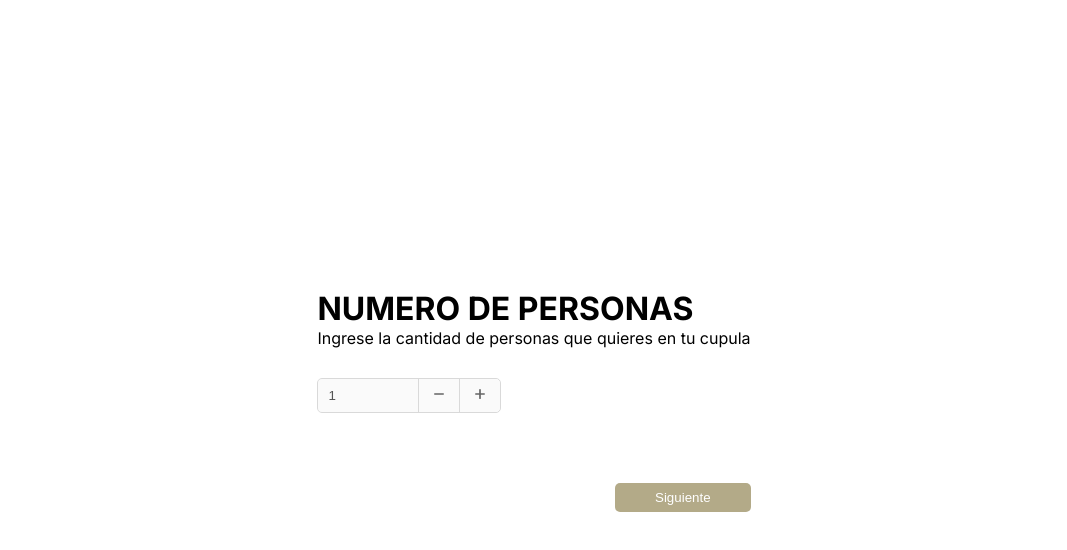
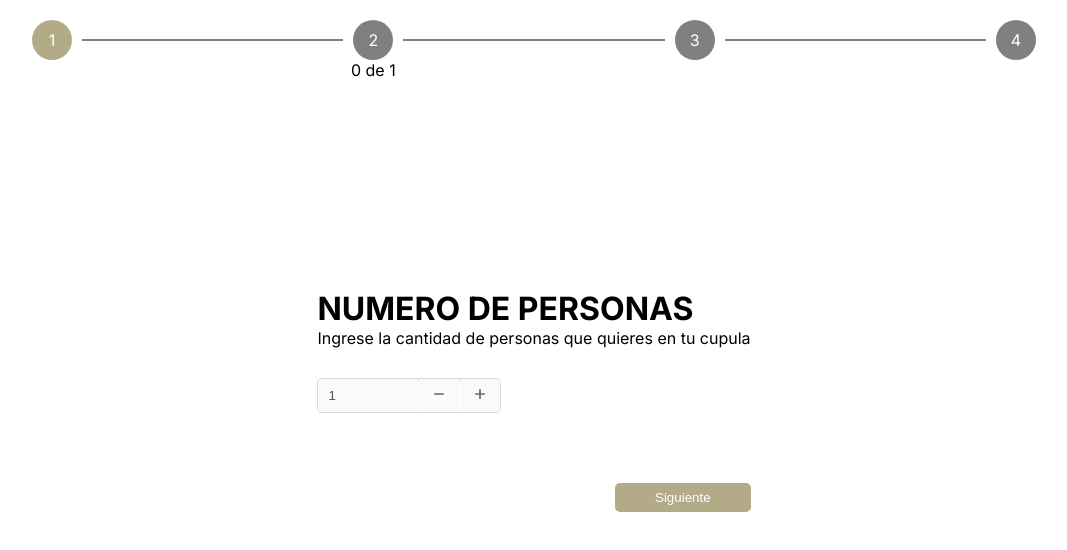
Before and after one commit to emirod1955/cube-color-configurator, a React (Vite) app: page / in a window 1280 px wide. Shown: the top 550 px of the page, without its empty margins (106-1173 px from the left). Built offline with nearby package versions, Linux system fonts and the light colour scheme.

Commit message:
progress bar

```diff
--- a/package.json
+++ b/package.json
@@ -12,7 +12,7 @@
   "dependencies": {
     "@react-spring/three": "^9.7.5",
     "@react-spring/web": "^9.7.5",
-    "@react-three/drei": "^10.0.6",
+    "@react-three/drei": "^10.0.7",
     "@react-three/fiber": "^9.0.4",
     "react": "^19.0.0",
     "react-dom": "^19.0.0",
--- a/src/App.jsx
+++ b/src/App.jsx
@@ -1,11 +1,12 @@
 // App.jsx
-import React from "react";
 import { Scene } from "./components/scene";  // Import the Scene component
-
 
 //import steps
 import { Step1 } from "./components/Step1/Step1";
 import { Step2 } from "./components/Step2/Step2";
+import { Step3 } from "./components/Step3/Step3";
+
+import {Progress} from "./components/Progress/Progress";
 
 //import context
 import { useForm, FormProvider } from "./components/context/FormContext";
@@ -15,7 +16,8 @@ const FormSteps = () => {
 
   let steps = [
     <Step1 key="1" />,
-    <Scene key={10} />
+    <Step3 key={10}/>,
+    <Scene key={11} />
   ];
 
   let arrPersons = []
@@ -44,6 +46,7 @@ function App() {
 
   return (
     <FormProvider>
+      <Progress/>
       <FormSteps />
     </FormProvider>
   );
--- a/src/components/Model.jsx
+++ b/src/components/Model.jsx
@@ -1,4 +1,4 @@
-import React, { useMemo } from "react";
+import { useMemo } from "react";
 import { useGLTF } from "@react-three/drei";
 import { clone } from "three/examples/jsm/utils/SkeletonUtils.js";
 import * as THREE from "three";
@@ -89,7 +89,7 @@ const Model = ({ position, color, size, gender, onClick, onDragStart, onDragEnd
       }}
     >
       {/* Render the 3D model */}
-      <primitive object={person} />
+      <primitive object={person}/>
 
     </a.group>
   );
--- /dev/null
+++ b/src/components/Progress/Progress.css
@@ -0,0 +1,53 @@
+.progress{
+  height: 10vh;
+  display: flex;
+  justify-content: center;
+  position: absolute;
+  width: 100%;
+  z-index: 100;
+}
+
+.step {
+  /* Default styles for steps */
+  width: 4rem;
+  height: 4rem;
+  border-radius: 50%;
+  display: flex;
+  align-items: center;
+  justify-content: center;
+  background-color: gray; /* Default background color */
+  color: white;
+  margin: 0 1rem;
+}
+
+.step.active {
+  background-color: #B3AA88;
+  color: white; /* Text color for active step */
+}
+
+.progressBar {
+  display: flex;
+  justify-content: space-between;
+  align-items: center;
+  width: 80%;
+}
+
+.line {
+  flex-grow: 1;
+  height: .2rem;
+  background-color: gray; /* Default line color */
+}
+
+.line.active {
+  background-color: #B3AA88;
+}
+
+.progressStep2 p{
+  position: absolute;
+  top: 6rem;
+}
+
+.progressStep2{
+  display: flex;
+  justify-content: center;
+}
--- /dev/null
+++ b/src/components/Progress/Progress.jsx
@@ -0,0 +1,49 @@
+import { useForm } from "../context/FormContext";
+
+//import styles
+import './Progress.css'
+
+function Progress() {
+    const { step, persons } = useForm();
+
+    return (
+        <div className="progress">
+            <div className="progressBar">
+                <div className={`step ${step >= 1 ? "active" : ""}`}>
+                    <span>1</span>
+                </div>
+
+                <div className={`line ${step > 1 ? "active" : ""}`}></div>
+
+                <div className="progressStep2">
+                    <div className={`step ${step > 1 ? "active" : ""}`}>
+                        2
+                    </div>
+                    <p>
+                    {
+                        step > 1 && step <= persons.length + 1
+                        ? step - 1
+                        : step > persons.length + 1
+                        ? persons.length
+                        : "0"}{" "} de {persons.length}
+                    </p>
+                </div>
+
+                <div className={`line ${step >= persons.length + 2 ? "active" : ""}`}></div>
+
+                <div className={`step ${step >= persons.length + 2 ? "active" : ""}`}>
+                    <span>3</span>
+                </div>
+
+                <div className={`line ${step >= persons.length + 3 ? "active" : ""}`}></div>
+
+
+                <div className={`step ${step >= persons.length + 3 ? "active" : ""}`}>
+                    <span>4</span>
+                </div>
+            </div>
+        </div>
+    );
+}
+
+export { Progress };
--- a/src/components/Step2/Step2.jsx
+++ b/src/components/Step2/Step2.jsx
@@ -1,8 +1,7 @@
 //import react
-import React, { useMemo } from "react";
-import { useGLTF } from "@react-three/drei";
+import { useMemo } from "react";
+import { useGLTF, Center } from "@react-three/drei";
 import { Canvas } from "@react-three/fiber"
-import { Center } from "@react-three/drei";
 import { clone } from "three/examples/jsm/utils/SkeletonUtils.js";
 import * as THREE from "three";
 
--- /dev/null
+++ b/src/components/Step3/Step3.css
@@ -0,0 +1,44 @@
+.Step3{
+    display: flex;
+    height: 100vh;
+}
+
+.Step3 canvas{
+    cursor: grab;
+}
+
+.Step3 canvas:active{
+    cursor: grabbing;
+}
+
+.Step3 .rightSide{
+    width: 100%;
+    display: flex;
+    justify-content: center;
+    align-items: center;
+}
+
+.step3InputSide{
+    display: flex;
+    flex-direction: column;
+    gap: 5rem;
+}
+
+.step3InputSide input{
+    border: 1px solid #333;
+    border-radius: .5rem;
+    padding: .5rem;
+    cursor: text;
+    width: 50%;
+}
+
+.step3InputSide .title{
+    display: flex;
+    flex-direction: column;
+}
+
+.step3NavButtons{
+    width: 100%;
+    display: flex;
+    justify-content: end;
+}
--- /dev/null
+++ b/src/components/Step3/Step3.jsx
@@ -0,0 +1,56 @@
+import StepNavigation from "../stepNav/stepNavigation";
+import { StaticModel } from "../StaticModel";
+import { Center, OrbitControls } from "@react-three/drei";
+import { Canvas } from "@react-three/fiber"
+
+import { useForm } from "../context/FormContext";
+
+//import styles
+import "./Step3.css"
+
+const Step3 = () => {
+    const {
+        woodText,
+        setWoodText,
+        renderWoodenLetters
+    } = useForm();
+
+    const handleWoodTextChange = (e) => {
+        setWoodText(e.target.value.toUpperCase());
+    };
+
+    return(
+        <div className="Step3">
+            <Canvas camera={{ position: [30, 15, 30], fov: 30 }} >
+                <ambientLight intensity={1.5} />
+                <directionalLight position={[10, 10, 10]} intensity={1} />
+                <Center>
+                    <StaticModel path="/models/base.glb" position={[1.5, -2, -4.5]} />
+                    {renderWoodenLetters(woodText)}
+                </Center>
+
+                <OrbitControls/>
+            </Canvas>
+            <div className="rightSide">
+                <div className="step3InputSide">
+                    <div className="title">
+                        <h1>PALABRA EN MADERA</h1>
+                        <p>¿Qué palabra especial quieres en el frente de tu cúpula? Escríbela aquí.</p>
+                    </div>
+                    <input
+                        type="text"
+                        value={woodText}
+                        onChange={handleWoodTextChange}
+                        placeholder="Enter text"
+                        maxLength={13}
+                    />
+                    <div className="step3NavButtons">
+                        <StepNavigation/>
+                    </div>
+            </div>
+            </div>
+        </div>
+    )
+}
+
+export {Step3}
```
Also changed, not shown: src/components/context/FormContext.jsx (+61 -12 lines), src/components/scene.jsx (+7 -77 lines), 1 other file (tests, documents, lock files or other folders).
